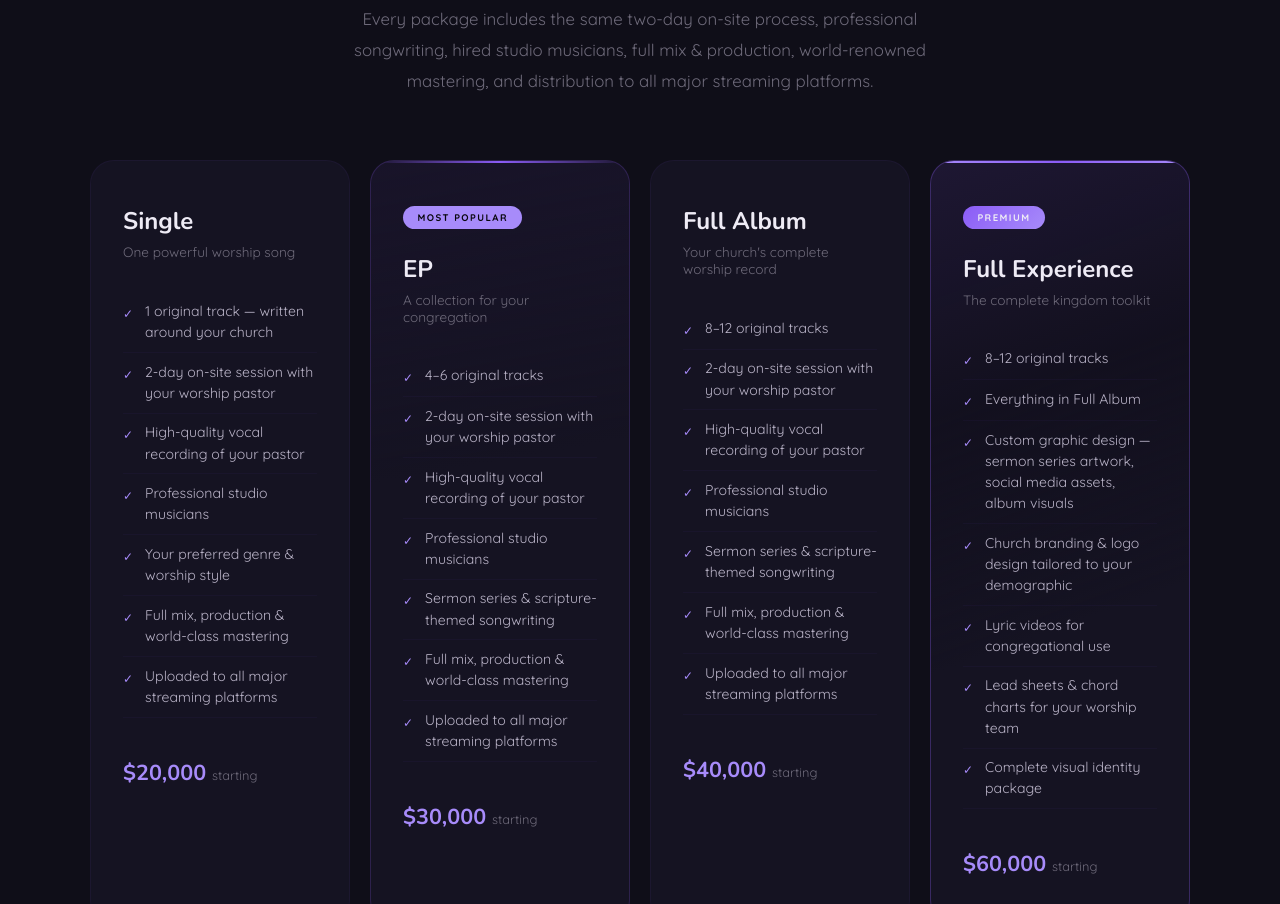
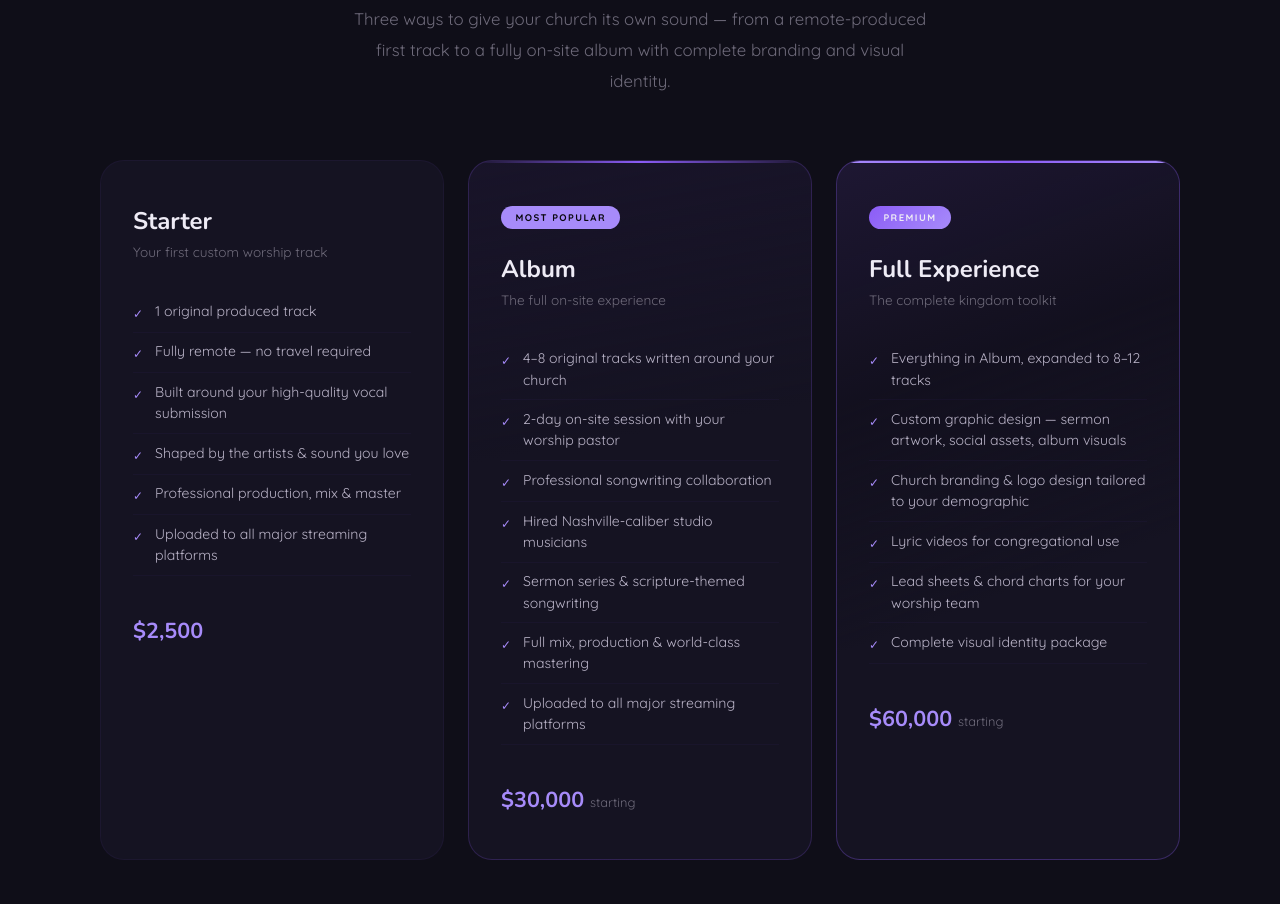
Before and after one commit to NyckNack/hymn-studio, a plain HTML site: page index.html in a window 1280 px wide. Shown: the part 4435-5339 px from the top of the page. Drawn offline with nearby package versions, Linux system fonts and the light colour scheme.

Commit message:
Restructure packages: Starter ($2,500), Album ($30k), Full Experience ($60k)

```diff
--- a/index.html
+++ b/index.html
@@ -370,8 +370,10 @@
 
   .pkg-grid {
     display: grid;
-    grid-template-columns: repeat(4, 1fr);
-    gap: 1.25rem;
+    grid-template-columns: repeat(3, 1fr);
+    gap: 1.5rem;
+    max-width: 1080px;
+    margin: 0 auto;
   }
 
   .pkg {
@@ -1106,60 +1108,44 @@
     <p class="section-eyebrow scroll-reveal">Packages</p>
     <h2 class="section-title">Built for Your Church</h2>
     <p class="section-desc">
-      Every package includes the same two-day on-site process, professional songwriting, hired studio musicians, full mix & production, world-renowned mastering, and distribution to all major streaming platforms.
+      Three ways to give your church its own sound — from a remote-produced first track to a fully on-site album with complete branding and visual identity.
     </p>
     <div class="pkg-grid scroll-reveal">
       <div class="pkg">
-        <div class="pkg-name">Single</div>
-        <p class="pkg-tagline">One powerful worship song</p>
+        <div class="pkg-name">Starter</div>
+        <p class="pkg-tagline">Your first custom worship track</p>
         <ul class="pkg-features">
-          <li><span class="check">&#10003;</span> 1 original track — written around your church</li>
-          <li><span class="check">&#10003;</span> 2-day on-site session with your worship pastor</li>
-          <li><span class="check">&#10003;</span> High-quality vocal recording of your pastor</li>
-          <li><span class="check">&#10003;</span> Professional studio musicians</li>
-          <li><span class="check">&#10003;</span> Your preferred genre & worship style</li>
-          <li><span class="check">&#10003;</span> Full mix, production & world-class mastering</li>
+          <li><span class="check">&#10003;</span> 1 original produced track</li>
+          <li><span class="check">&#10003;</span> Fully remote — no travel required</li>
+          <li><span class="check">&#10003;</span> Built around your high-quality vocal submission</li>
+          <li><span class="check">&#10003;</span> Shaped by the artists & sound you love</li>
+          <li><span class="check">&#10003;</span> Professional production, mix & master</li>
           <li><span class="check">&#10003;</span> Uploaded to all major streaming platforms</li>
         </ul>
-        <p class="pkg-price">$20,000 <span>starting</span></p>
+        <p class="pkg-price">$2,500</p>
       </div>
       <div class="pkg featured">
         <div class="pkg-badge">Most Popular</div>
-        <div class="pkg-name">EP</div>
-        <p class="pkg-tagline">A collection for your congregation</p>
+        <div class="pkg-name">Album</div>
+        <p class="pkg-tagline">The full on-site experience</p>
         <ul class="pkg-features">
-          <li><span class="check">&#10003;</span> 4–6 original tracks</li>
+          <li><span class="check">&#10003;</span> 4–8 original tracks written around your church</li>
           <li><span class="check">&#10003;</span> 2-day on-site session with your worship pastor</li>
-          <li><span class="check">&#10003;</span> High-quality vocal recording of your pastor</li>
-          <li><span class="check">&#10003;</span> Professional studio musicians</li>
+          <li><span class="check">&#10003;</span> Professional songwriting collaboration</li>
+          <li><span class="check">&#10003;</span> Hired Nashville-caliber studio musicians</li>
           <li><span class="check">&#10003;</span> Sermon series & scripture-themed songwriting</li>
           <li><span class="check">&#10003;</span> Full mix, production & world-class mastering</li>
           <li><span class="check">&#10003;</span> Uploaded to all major streaming platforms</li>
         </ul>
         <p class="pkg-price">$30,000 <span>starting</span></p>
       </div>
-      <div class="pkg">
-        <div class="pkg-name">Full Album</div>
-        <p class="pkg-tagline">Your church's complete worship record</p>
-        <ul class="pkg-features">
-          <li><span class="check">&#10003;</span> 8–12 original tracks</li>
-          <li><span class="check">&#10003;</span> 2-day on-site session with your worship pastor</li>
-          <li><span class="check">&#10003;</span> High-quality vocal recording of your pastor</li>
-          <li><span class="check">&#10003;</span> Professional studio musicians</li>
-          <li><span class="check">&#10003;</span> Sermon series & scripture-themed songwriting</li>
-          <li><span class="check">&#10003;</span> Full mix, production & world-class mastering</li>
-          <li><span class="check">&#10003;</span> Uploaded to all major streaming platforms</li>
-        </ul>
-        <p class="pkg-price">$40,000 <span>starting</span></p>
-      </div>
       <div class="pkg premium">
         <div class="pkg-badge">Premium</div>
         <div class="pkg-name">Full Experience</div>
         <p class="pkg-tagline">The complete kingdom toolkit</p>
         <ul class="pkg-features">
-          <li><span class="check">&#10003;</span> 8–12 original tracks</li>
-          <li><span class="check">&#10003;</span> Everything in Full Album</li>
-          <li><span class="check">&#10003;</span> Custom graphic design — sermon series artwork, social media assets, album visuals</li>
+          <li><span class="check">&#10003;</span> Everything in Album, expanded to 8–12 tracks</li>
+          <li><span class="check">&#10003;</span> Custom graphic design — sermon artwork, social assets, album visuals</li>
           <li><span class="check">&#10003;</span> Church branding & logo design tailored to your demographic</li>
           <li><span class="check">&#10003;</span> Lyric videos for congregational use</li>
           <li><span class="check">&#10003;</span> Lead sheets & chord charts for your worship team</li>
```
